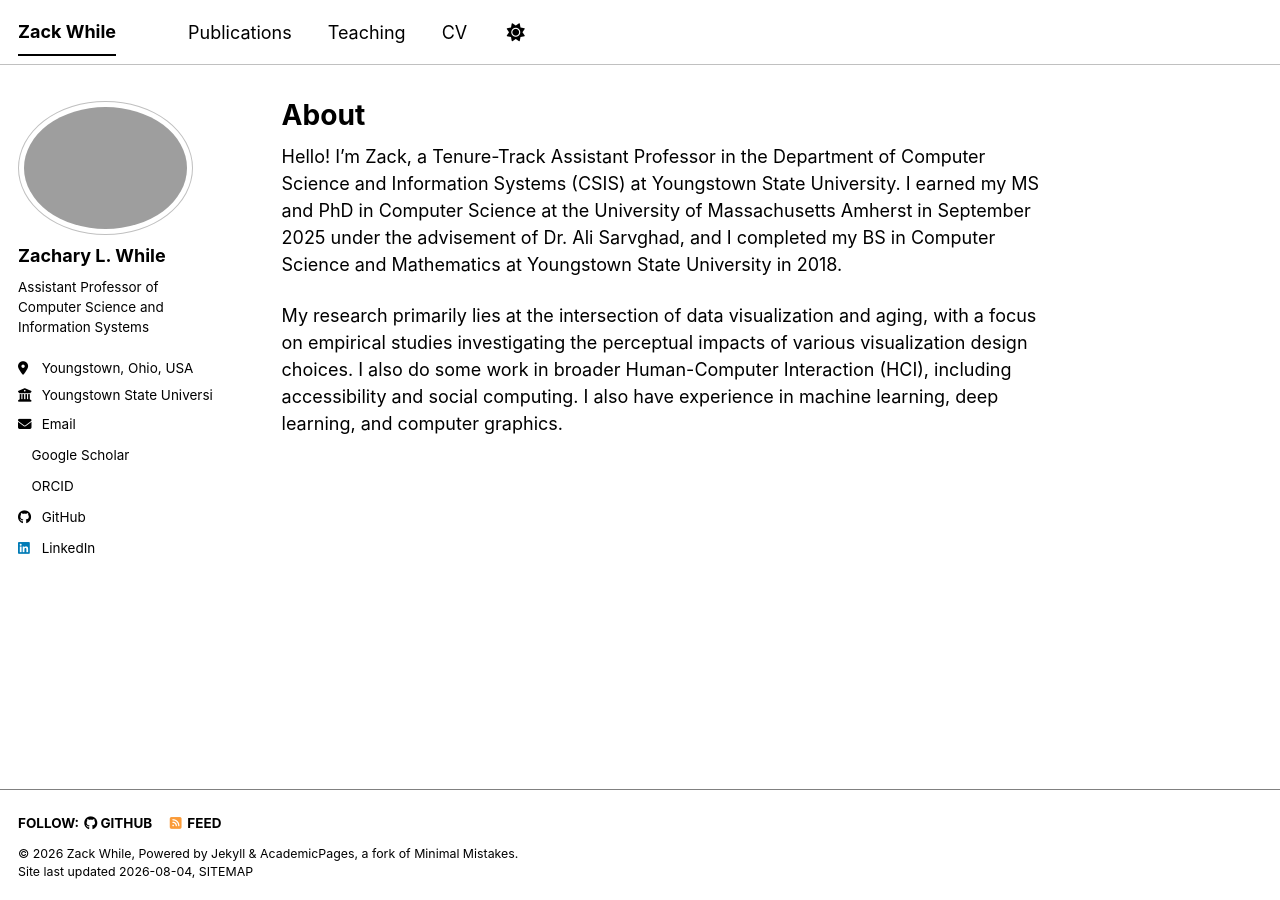
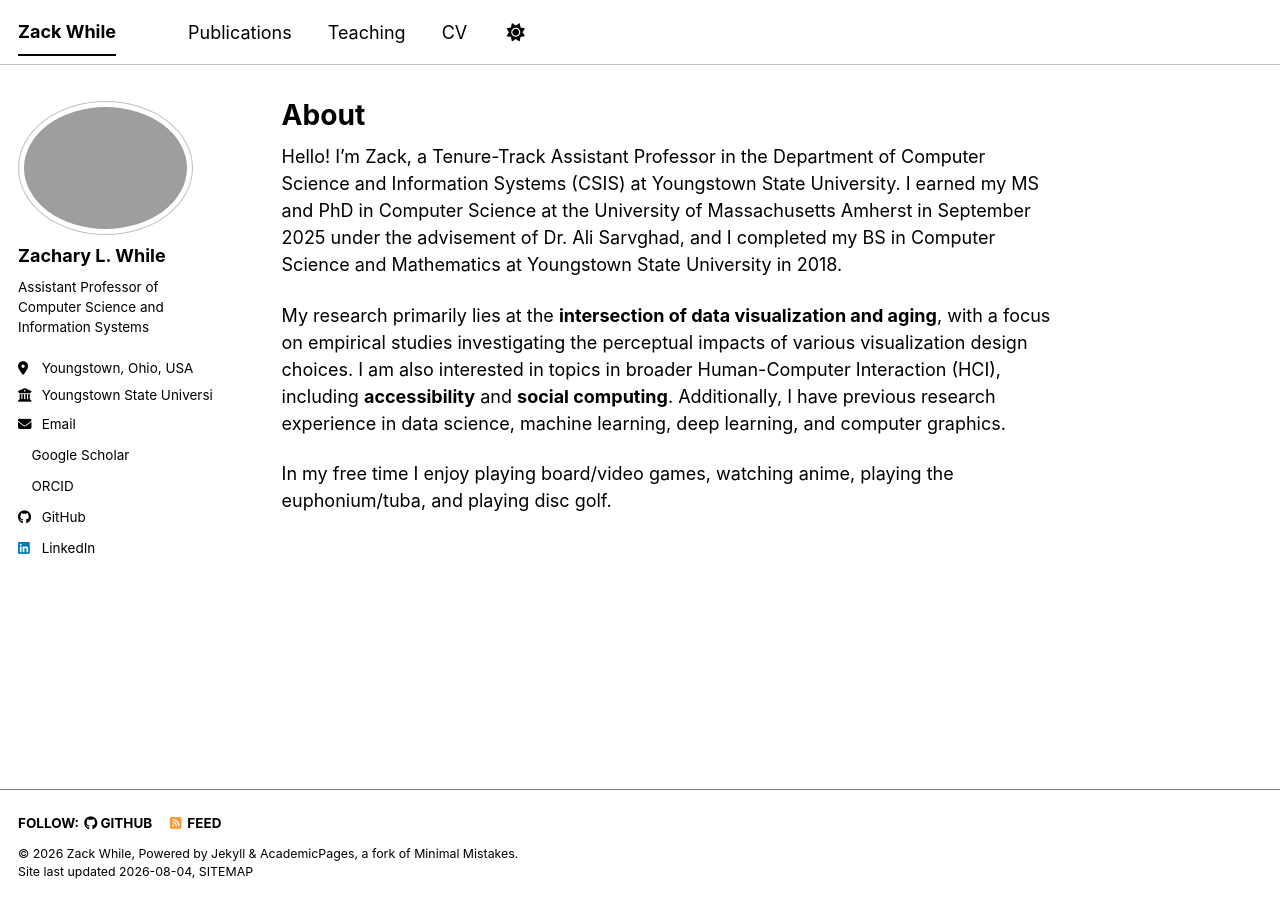
Before and after one commit to zwhile/zwhile.github.io, a Jekyll site: the page built from _pages/about.md, in a window 1280 px wide. Built offline with Jekyll 4.4.1, drawn with Linux system fonts in a browser that asks for light colours; a style sheet for code colours, icons or effects is not loaded.

Commit message:
Small update.

```diff
--- a/_pages/about.md
+++ b/_pages/about.md
@@ -9,4 +9,6 @@ redirect_from:
 
 Hello!  I'm Zack, a Tenure-Track Assistant Professor in the Department of Computer Science and Information Systems (CSIS) at Youngstown State University.  I earned my MS and PhD in Computer Science at the University of Massachusetts Amherst in September 2025 under the advisement of Dr. Ali Sarvghad, and I completed my BS in Computer Science and Mathematics at Youngstown State University in 2018.
 
-My research primarily lies at the intersection of data visualization and aging, with a focus on empirical studies investigating the perceptual impacts of various visualization design choices.  I also do some work in broader Human-Computer Interaction (HCI), including accessibility and social computing.  I also have experience in machine learning, deep learning, and computer graphics.
+My research primarily lies at the **intersection of data visualization and aging**, with a focus on empirical studies investigating the perceptual impacts of various visualization design choices.  I am also interested in topics in broader Human-Computer Interaction (HCI), including **accessibility** and **social computing**.  Additionally, I have previous research experience in data science, machine learning, deep learning, and computer graphics.
+
+In my free time I enjoy playing board/video games, watching anime, playing the euphonium/tuba, and playing disc golf.
```
Also changed, not shown: _publications/2024-06-gerontovis.md (+1 -1 lines), _publications/2024-10-embedded-information-displays.md (added, +14 -0 lines), _publications/2025-04-age-task-visualization.md (added, +14 -0 lines).
